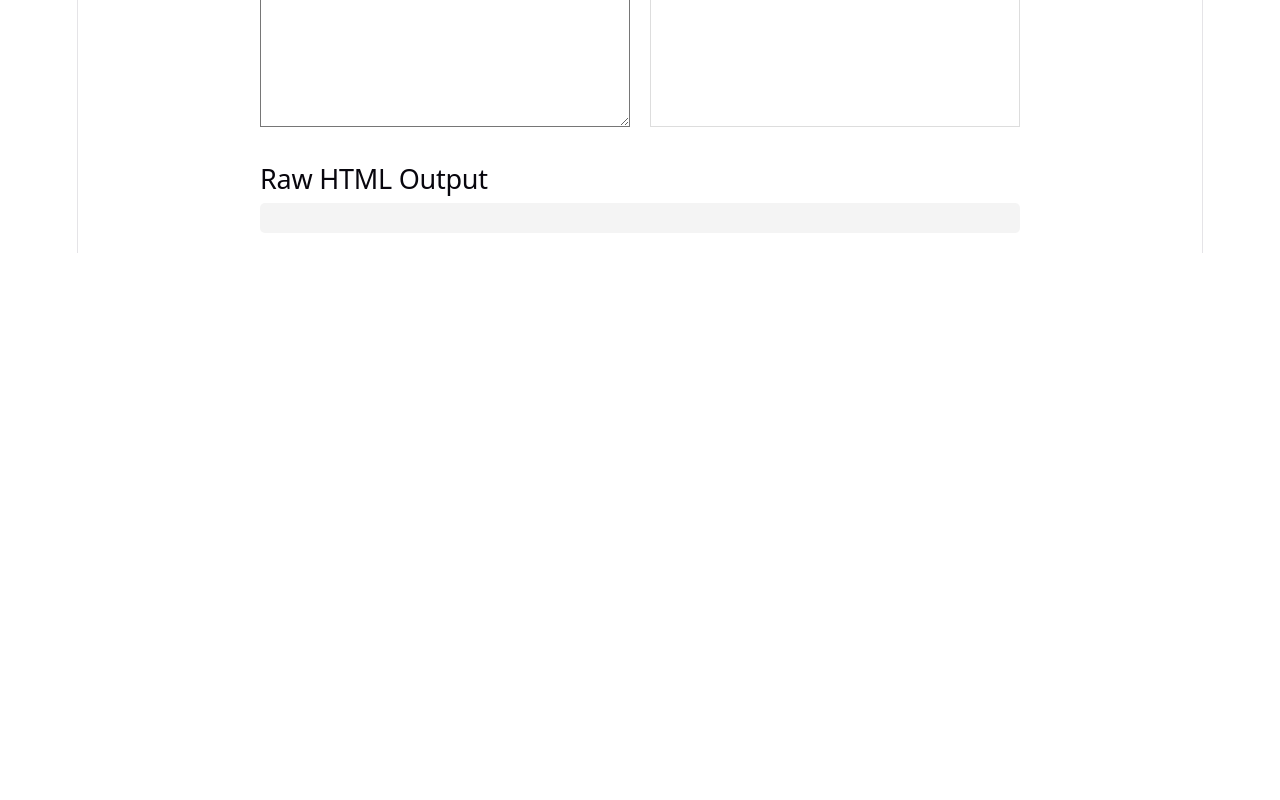
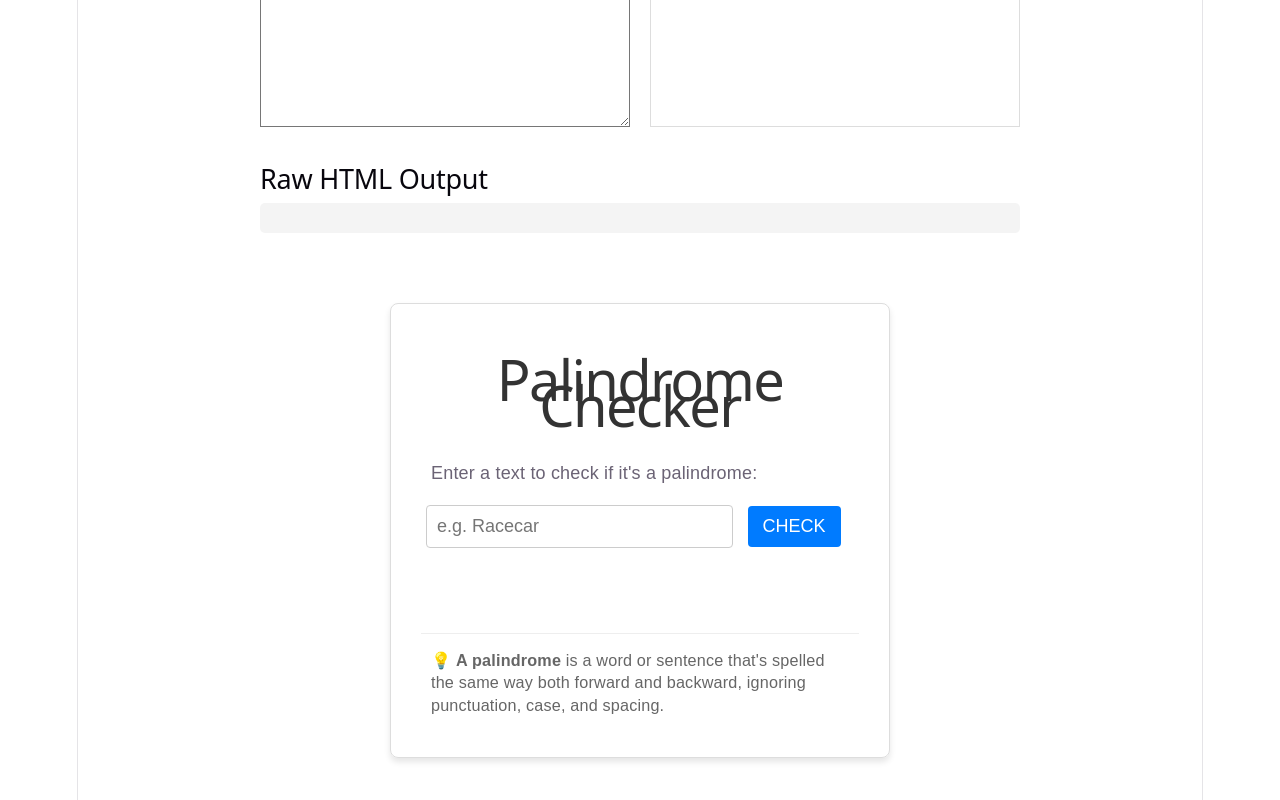
Before and after one commit to nHallecn/freecodecampReact, a React (Vite) app: page / in a window 1280 px wide. Shown: the part 2962-3762 px from the top of the page. Before the commit the page ends 3215 px from the top, so only its background shows below. Built offline with nearby package versions, Linux system fonts and the light colour scheme.

Commit message:
modified:   src/App.jsx 	new file:   src/sections/PalidromeChecker.jsx

```diff
--- a/src/App.jsx
+++ b/src/App.jsx
@@ -5,6 +5,7 @@ import LightboxViewer from './sections/LightboxViewer.jsx'
 import ComplainForm from './sections/ComplainForm.jsx'
 import BackgroundColor from './sections/BackgroundColor.jsx'
 import MarkdownToHtml from './sections/MarkdownToHtml.jsx'
+import PalidromeChecker from './sections/PalidromeChecker.jsx'
 
 const App = () => {
   return (
@@ -15,6 +16,7 @@ const App = () => {
       <ComplainForm />
       <BackgroundColor />
       <MarkdownToHtml />
+      <PalidromeChecker />
     </div>
   )
 }
--- /dev/null
+++ b/src/sections/PalidromeChecker.jsx
@@ -0,0 +1,94 @@
+import React, { useState } from 'react';
+
+const PalindromeChecker = () => {
+  const [textInput, setTextInput] = useState('');
+  const [result, setResult] = useState('');
+
+  const handleCheck = () => {
+    // textInput is already the value (string), so we use it directly
+    const value = textInput.trim();
+
+    if (value === "") {
+      alert('Please enter a value');
+      return;
+    }
+
+    // Logic for cleaning and reversing the string
+    const cleaned = value.replace(/[^a-z0-9]/gi, "").toLowerCase();
+    const reversed = cleaned.split("").reverse().join("");
+
+    // Determine result message
+    if (cleaned === reversed) {
+      setResult(`"${value}" is a palindrome.`);
+    } else {
+      setResult(`"${value}" is not a palindrome.`);
+    }
+  };
+
+  return (
+    <div style={{
+      margin: '50px auto',
+      maxWidth: '500px',
+      border: '1px solid #ddd',
+      padding: '30px',
+      fontFamily: 'Arial, sans-serif',
+      borderRadius: '8px',
+      boxShadow: '0 4px 6px rgba(0,0,0,0.1)'
+    }}>
+      <h1 style={{ textAlign: 'center', color: '#333' }}>Palindrome Checker</h1>
+
+      <div style={{ marginBottom: '20px' }}>
+        <p>Enter a text to check if it's a palindrome:</p>
+        <input
+          type='text'
+          value={textInput}
+          onChange={(e) => setTextInput(e.target.value)}
+          placeholder="e.g. Racecar"
+          style={{
+            padding: '10px',
+            width: '70%',
+            borderRadius: '4px',
+            border: '1px solid #ccc'
+          }}
+        />
+        <button
+          onClick={handleCheck}
+          style={{
+            padding: '10px 15px',
+            marginLeft: '10px',
+            cursor: 'pointer',
+            backgroundColor: '#007bff',
+            color: 'white',
+            border: 'none',
+            borderRadius: '4px'
+          }}
+        >
+          CHECK
+        </button>
+      </div>
+
+      <div style={{
+        fontWeight: 'bold',
+        fontSize: '1.2rem',
+        textAlign: 'center',
+        minHeight: '30px',
+        color: result.includes('is a palindrome') ? 'green' : 'red'
+      }}>
+        {result}
+      </div>
+
+      <p style={{
+        marginTop: '30px',
+        fontSize: '0.9rem',
+        color: '#666',
+        lineHeight: '1.4',
+        borderTop: '1px solid #eee',
+        paddingTop: '15px'
+      }}>
+        💡 <strong>A palindrome</strong> is a word or sentence that's spelled the same way both forward and backward, ignoring punctuation, case, and spacing.
+      </p>
+    </div>
+  );
+};
+
+export default PalindromeChecker;
```
